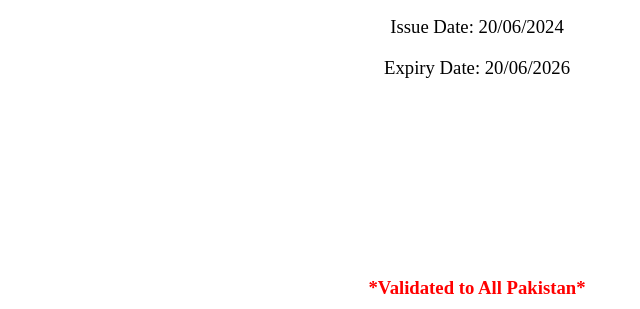
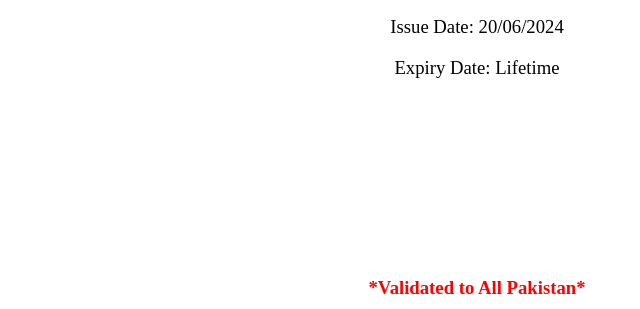
Before and after one commit to pakistanministry/ministryinterior3520252352029, a plain HTML site: page index.html in a window 1280 px wide. Shown: the part 3074-3383 px from the top of the page, 163-803 px from the left. Drawn offline with Linux system fonts and the light colour scheme.

Commit message:
index.html

```diff
--- a/index.html
+++ b/index.html
@@ -78,7 +78,7 @@
 <h3>Model: 2022</h3>
 <h3>Make: Hyundai Sonata </h3>
 <h3>Issue Date: 20/06/2024 </h3>
-<h3 class="padding-5">Expiry Date: 20/06/2026</h3>
+<h3 class="padding-5">Expiry Date: Lifetime</h3>
 <h3 class="padding-4" style="color:red"><b>*Validated to All Pakistan*</b></h3>
 <h4 style="color:red">CopyRight</h4>
 <div><b>@2024</b> Ministry of Interior Pakistan Phone No: 051-9206660 Fax No: 051-9204193 Email ID: <a href="/cdn-cgi/l/email-protection" class="__cf_email__" data-cfemail="bcd8cfd0ddcb8efcd5d2c8d9ced5d3ce92dbd3ca92ccd7">[email&#10;protected]</a></div>
```
